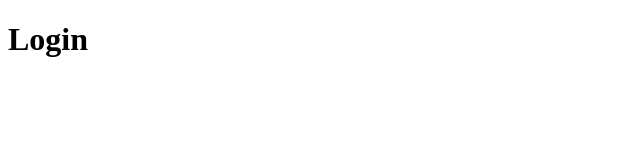
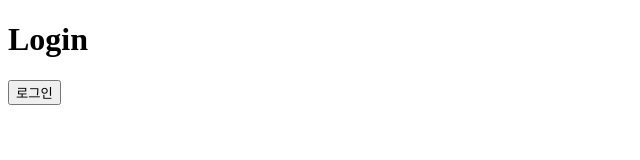
Before and after one commit to han-jojo/Instaclone-web, a React (Create React App) app: page / in a window 1280 px wide. Shown: the top 160 px of the page, without its empty margins (0-640 px from the left). Built offline with nearby package versions, Linux system fonts and the light colour scheme.

Commit message:
8.5 Auth POC

```diff
--- a/src/App.js
+++ b/src/App.js
@@ -1,15 +1,20 @@
+import { useState } from "react";
 import { BrowserRouter as Router, Route, Switch } from "react-router-dom";
 import Home from "./screens/Home";
 import Login from "./screens/Login";
 import NotFound from "./screens/NotFound";
 
 function App() {
-  const isLoggedIn = true;
+  const [isLoggedIn, setIsLoggedIn] = useState(false);
   return (
     <Router>
       <Switch>
         <Route path="/" exact>
-          {isLoggedIn ? <Home /> : <Login />}
+          {isLoggedIn ? (
+            <Home setIsLoggedIn={setIsLoggedIn} />
+          ) : (
+            <Login setIsLoggedIn={setIsLoggedIn} />
+          )}
         </Route>
         <Route>
           <NotFound />
--- a/src/screens/Home.js
+++ b/src/screens/Home.js
@@ -1,4 +1,9 @@
-function Home() {
-  return <h1>Login</h1>;
+function Home({ setIsLoggedIn }) {
+  return (
+    <div>
+      <h1>Home</h1>
+      <button onClick={() => setIsLoggedIn(false)}>로그아웃</button>
+    </div>
+  );
 }
 export default Home;
--- a/src/screens/Login.js
+++ b/src/screens/Login.js
@@ -1,4 +1,9 @@
-function Home() {
-    return <h1>Login</h1>;
-  }
-  export default Home;
+function Login({ setIsLoggedIn }) {
+  return (
+    <div>
+      <h1>Login</h1>
+      <button onClick={() => setIsLoggedIn(true)}>로그인</button>
+    </div>
+  );
+}
+export default Login;
```
